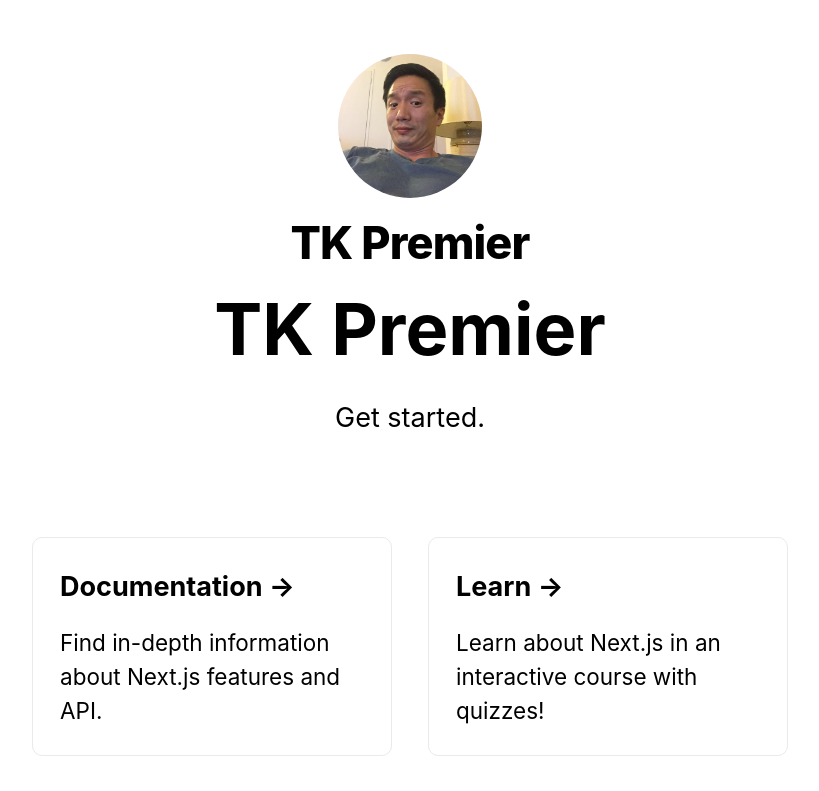
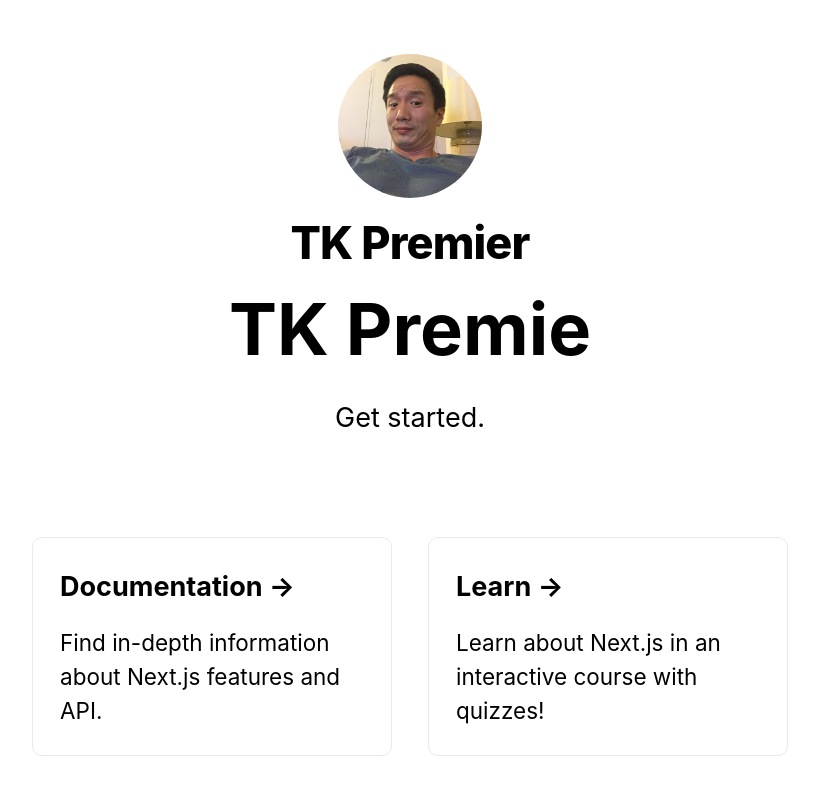
Before and after one commit to tkpremier/github-pages, a Next.js app: page / in a window 1280 px wide. Shown: the top 791 px of the page, without its empty margins (230-1049 px from the left). Built offline with nearby package versions, Linux system fonts and the light colour scheme; what showdown would draw is missing.

Commit message:
test update2

```diff
--- a/pages/index.js
+++ b/pages/index.js
@@ -22,7 +22,7 @@
         <link rel="icon" href="/favicon.ico" />
       </Head>
       <h1 className="title">
-        TK Premier
+        TK Premie
       </h1>
 
       <p className="description" onClick={handleClick}>
```
